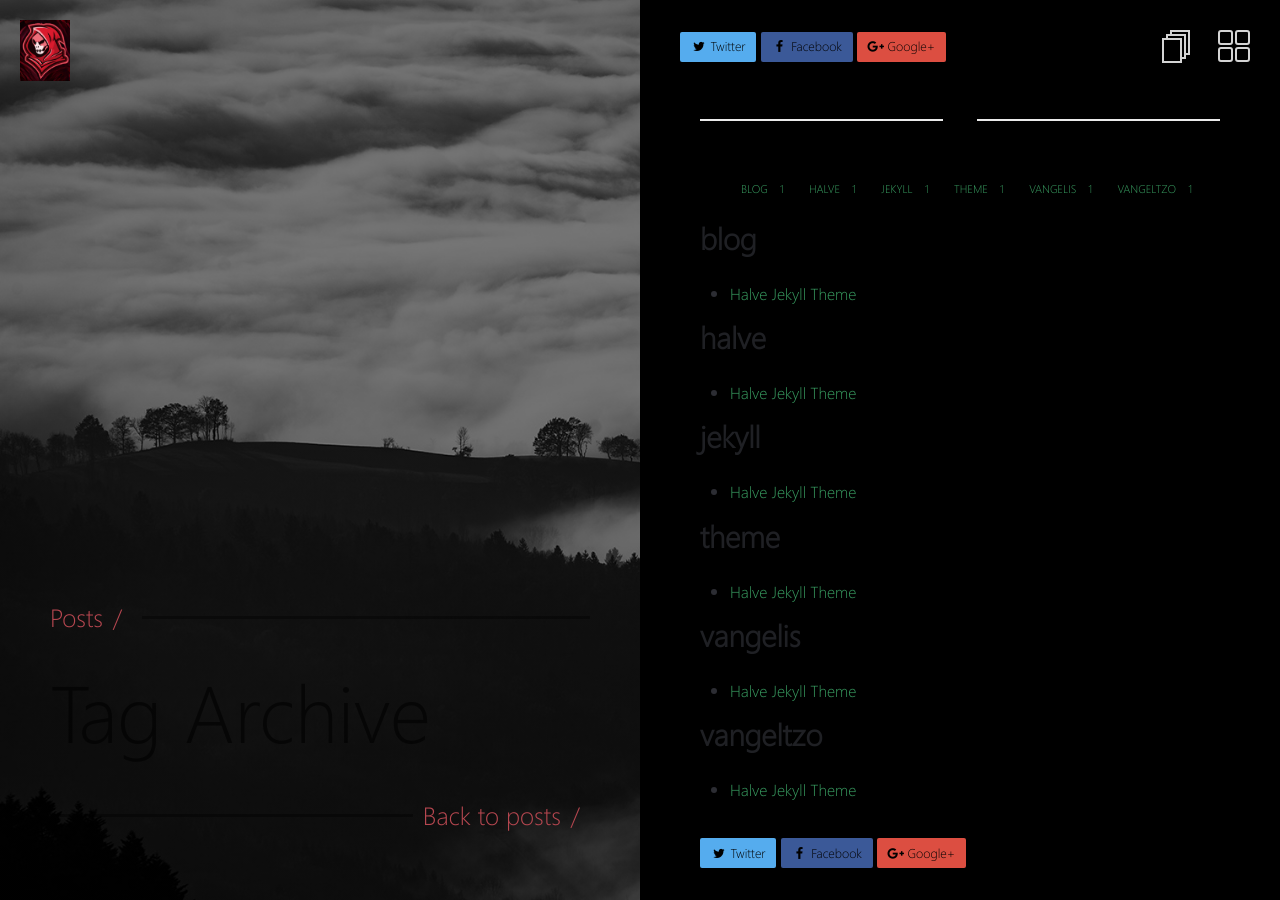
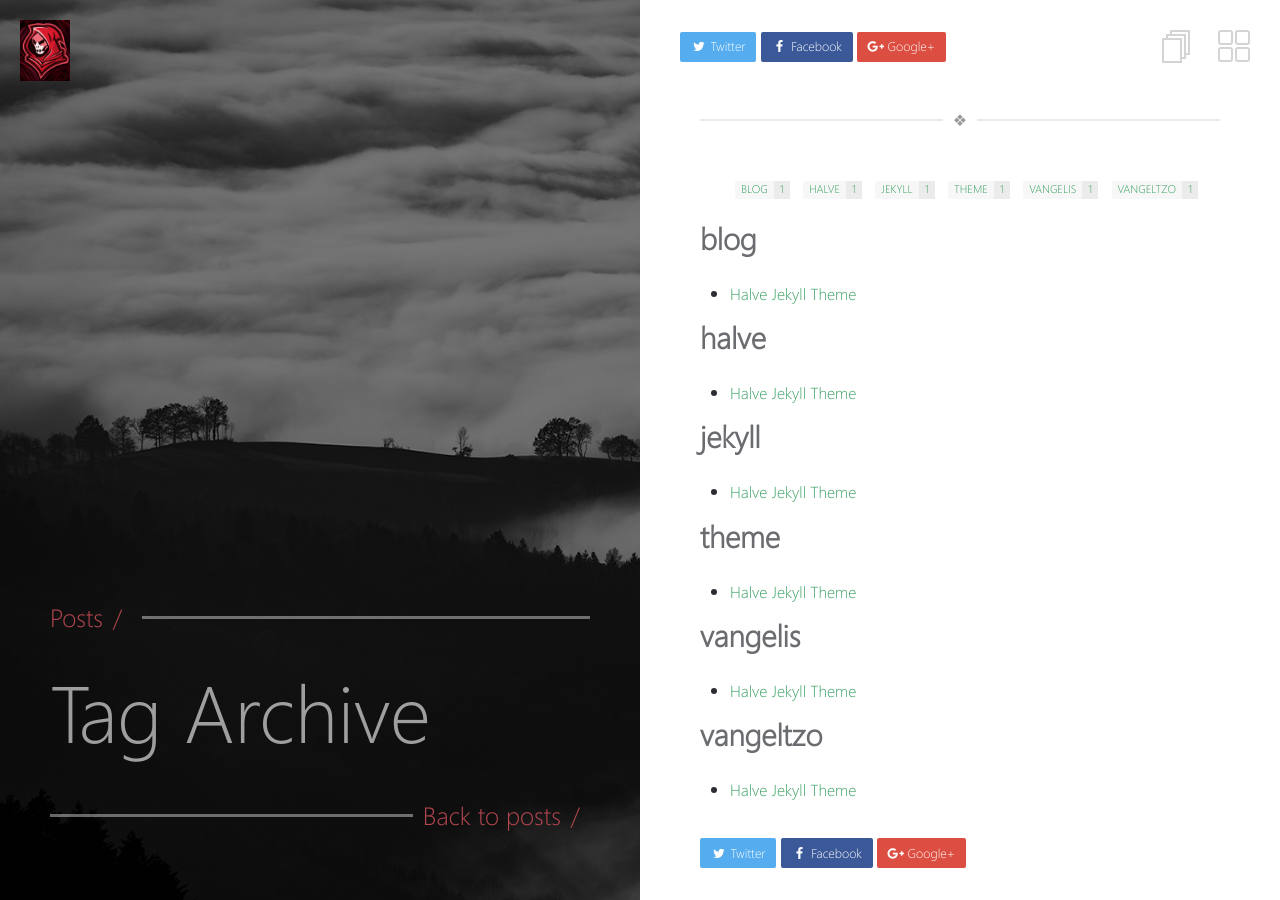
Before and after one commit to Psyrizt/psyrizt.github.io, a Jekyll site: the page built from _pages/tags.md, in a window 1280 px wide. Built offline with Jekyll 4.4.1, drawn with Linux system fonts in a browser that asks for light colours.

Commit message:
Theme Test

```diff
--- a/assets/_sass/_variables.scss
+++ b/assets/_sass/_variables.scss
@@ -1,5 +1,5 @@
-$white: #000000;
-$black: #FFFFFF;
+$white: #FFFFFF;
+$black: #000000;
 $gray: #d4d4d4;
 $overlay-color: #2c2d33;
 $green: #b64750;
```
